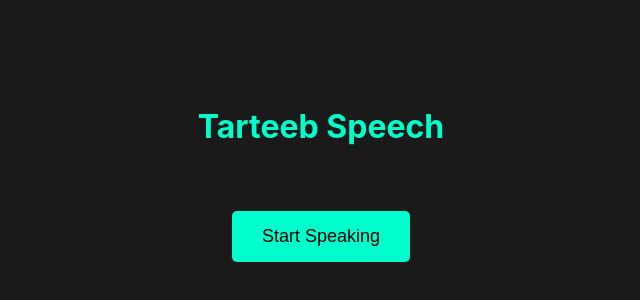
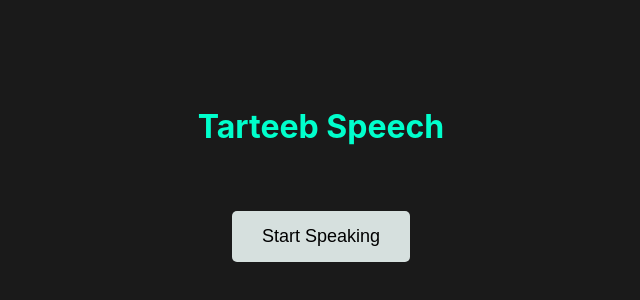
Before and after one commit to Ulugbek4499/telegram-web-bot, a React (Vite) app: page / in a window 1280 px wide. Shown: the part 228-528 px from the top of the page, without its empty margins (319-959 px from the left). Built offline with nearby package versions, Linux system fonts and the light colour scheme.

Commit message:
change button color

```diff
--- a/src/App.css
+++ b/src/App.css
@@ -7,7 +7,7 @@
 }
 
 .start-speaking-btn {
-  background-color: #00ffcc;
+  background-color: #d6e0de;
   color: #000;
   padding: 15px 30px;
   font-size: 18px;
@@ -20,7 +20,7 @@
   margin-top: 40px;
   width: 50px;
   height: 50px;
-  background-color: #00ffcc;
+  background-color: #e0ebe8;
   border-radius: 50%;
   animation: move 1.5s infinite alternate ease-in-out;
 }
--- a/src/components/chatbox/ChatBox.css
+++ b/src/components/chatbox/ChatBox.css
@@ -7,7 +7,7 @@
 }
 
 .record-btn {
-  background-color: #00ffcc;
+  background-color: #e3eeec;
   color: #000;
   padding: 15px 30px;
   font-size: 18px;
```
